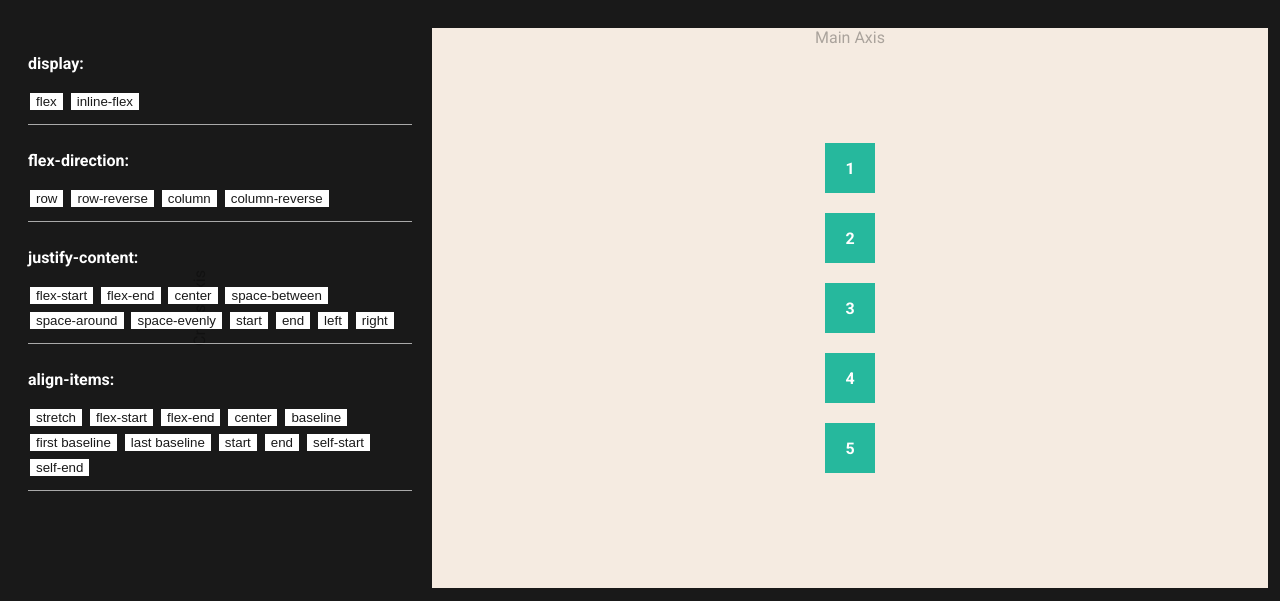
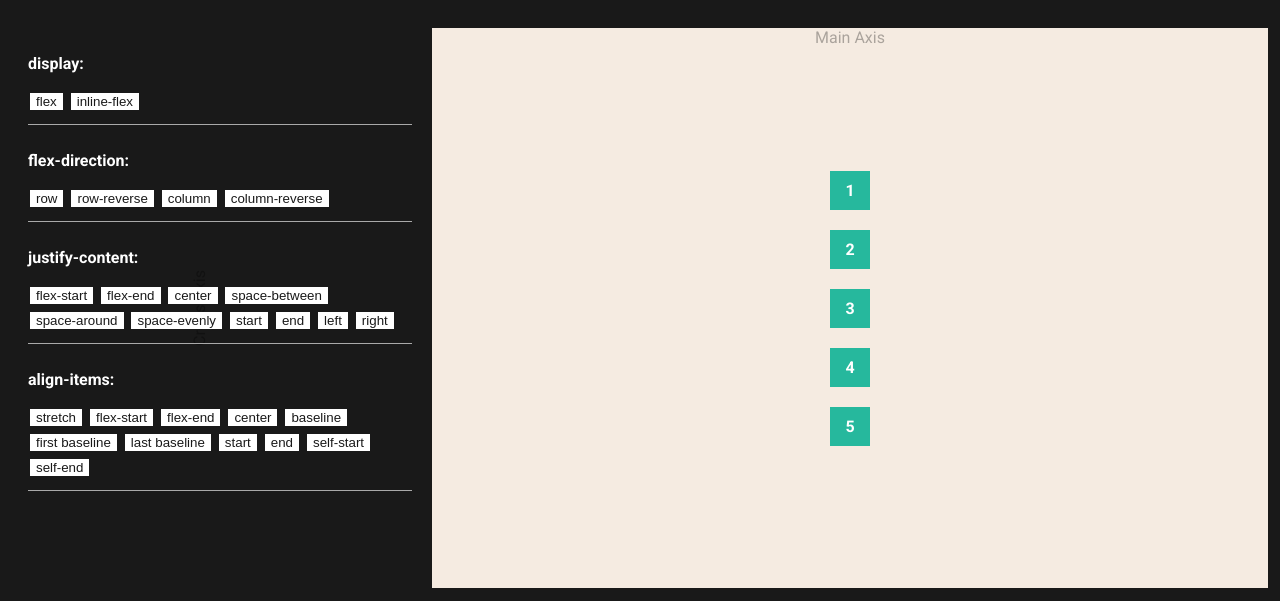
Before and after one commit to Tmoyni/Flexbox, a plain HTML site: page index.html in a window 1280 px wide. Shown: the top 601 px of the page. Drawn offline with nearby package versions, Linux system fonts and the light colour scheme.

Commit message:
updated item to allow stretch

```diff
--- a/index.css
+++ b/index.css
@@ -56,8 +56,7 @@ button {
     display: flex;
     justify-content: center;
     align-items: center;
-    height: 50px;
-    width: 50px;
+    padding: 10px 15px;
     background-color: rgb(38, 184, 157);
     margin: 10px;
     color: white;
```
